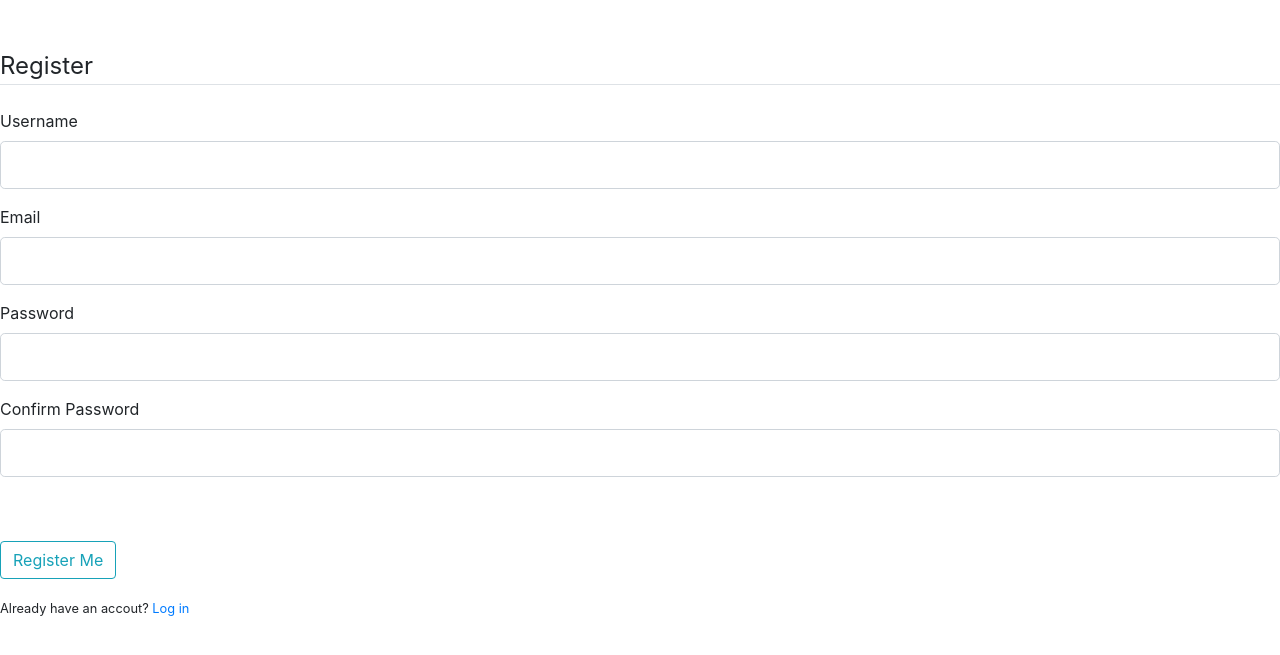
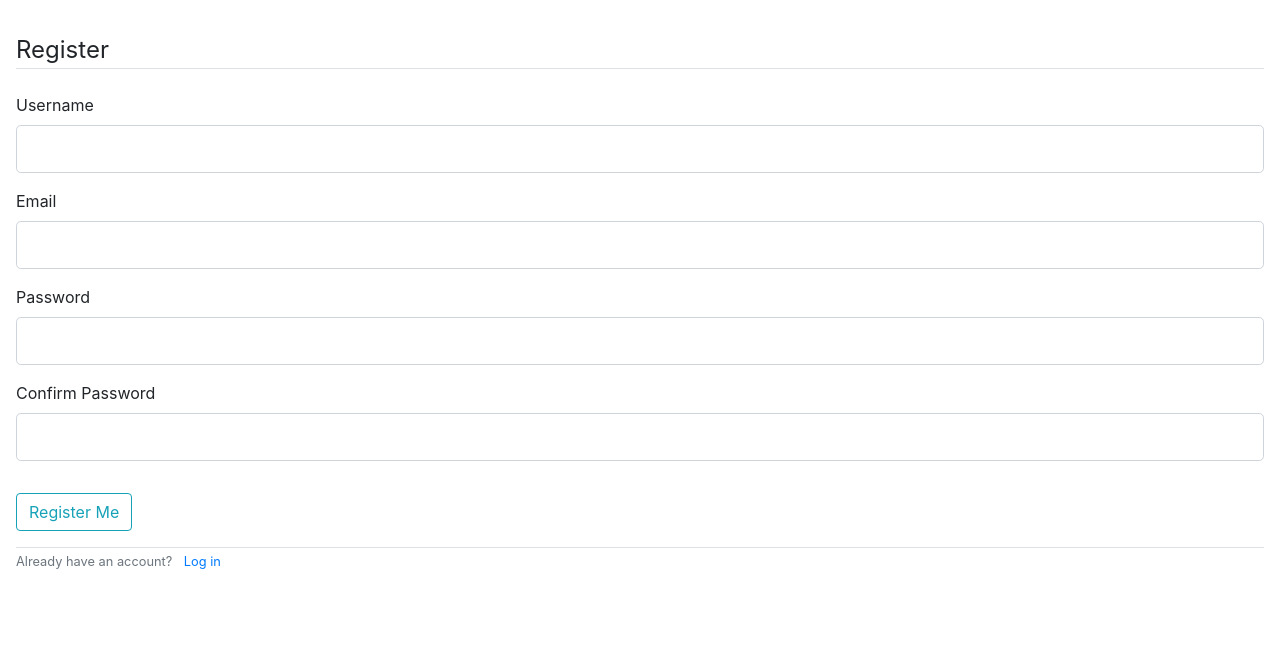
Before and after one commit to FelippoDev/Flask-Agenda, a Flask app: page /register in a window 1280 px wide. Shown: the part 56-711 px from the top of the page. Run offline with Flask 2, Linux system fonts and the light colour scheme; some libraries are stand-ins or nearby versions.

Commit message:
adding padding to the pages

```diff
--- a/flaskagenda/__init__.py
+++ b/flaskagenda/__init__.py
@@ -9,8 +9,6 @@ import psycopg2
 from flask_mail import Mail
 import os
 from wtforms.validators import Email
-
-
 
 
 app = Flask(__name__)
--- a/flaskagenda/routes.py
+++ b/flaskagenda/routes.py
@@ -23,7 +23,7 @@ def index():
     search = request.args.get('search')
     if search:
         contacts = Contact.query.filter(Contact.first_name.contains(search) |
-        Contact.last_name.contains(search) | Contact.email.contains(search)).filter_by(user_id=current_user.id).paginate(page=page, per_page=2)
+        Contact.last_name.contains(search) | Contact.email.contains(search)).filter_by(user_id=current_user.id).paginate(page=page, per_page=6)
     else:
         contacts = Contact.query.filter_by(user_id=current_user.id).paginate(page=page, per_page=6)
 
@@ -75,7 +75,7 @@ def dashboard():
         contact = Contact(first_name=form.first_name.data, last_name=form.last_name.data, email=form.email.data, number=form.number.data, user_id=current_user.id)
         db.session.add(contact)
         db.session.commit()
-        flash('Contact created successfully', 'success')
+        flash('Contact created successfully.', 'success')
         return redirect("/")
 
     return render_template('dashboard.html', form=form)
@@ -140,7 +140,7 @@ def reset_request():
         user = User.query.filter_by(email=form.email.data).first()
         send_mail(user)
         flash('An email has been sent with instructions to reset your password.', 'info')
-        return redirect("/")
+        return redirect("/login")
 
     return render_template('reset_request.html', form=form)
 
--- a/flaskagenda/templates/base.html
+++ b/flaskagenda/templates/base.html
@@ -11,10 +11,10 @@
 </head>
 <body>
     <nav class="navbar navbar-expand-sm navbar-dark bg-dark">
-        {% if current_user.is_authenticated%}
+        {% if current_user.is_authenticated %}
             <a href="{{ url_for('index')}}" class="navbar-brand">Flask Agenda</a>
         {%else%}
-            <span href="" class="navbar-brand">Flask Agenda</span>
+            <span class="navbar-brand">Flask Agenda</span>
         {%endif%}
         <button
             class="navbar-toggler" type="button" data-toggle="collapse" data-target="#navbarMenu">
--- a/flaskagenda/templates/dashboard.html
+++ b/flaskagenda/templates/dashboard.html
@@ -1,9 +1,9 @@
 {% extends 'base.html' %}
 {% block body %}
-    <div class="container mx-0 my-5">
+    <div class="container mx-0 my-3">
         <h2>Hello {{ current_user.username }}</h2>
     </div>
-    <div class="content">
+    <div class="content p-3">
         <form action="" method="POST">
             <fieldset class="form-group">
                 <legend class="border-bottom mb-4">New Contact</legend>
--- a/flaskagenda/templates/index.html
+++ b/flaskagenda/templates/index.html
@@ -1,10 +1,10 @@
 {% extends 'base.html' %}
 {% block body %}
-    <form action="" class="form-inline">
+    <form action="" class="form-inline p-2">
         <input type="search" name="search" class="form-control mr-sm-2 my-2" placeholder="Search">
         <button class="btn btn-dark" type="submit"><i class="bi bi-search"></i></button>
     </form>
-    <table  class="table table-hover table-responsive-lg my-5">
+    <table  class="table table-hover table-responsive-lg my-5 p-1">
         <caption>List of contacts</caption>
         <thead>
             <tr>
--- a/flaskagenda/templates/login.html
+++ b/flaskagenda/templates/login.html
@@ -1,9 +1,9 @@
 {% extends 'base.html' %}
 {% block body %}
-    <div class="content-section">
+    <div class="content-section p-3">
         <form action="" method="POST">
             {{ form.hidden_tag() }}
-            <fieldset class="form-group my-5">
+            <fieldset class="form-group my-3">
             <legend class="border-bottom mb-4">Log In</legend>
                 <div class="form-group">
                     {{ form.email.label(class='form-control-label')}}
@@ -36,7 +36,7 @@
                 </div>
             </form>
         </div>
-        <div class="border-top pt-3">
+        <div class="border-top pt-3 px-3">
             <small class="text-muted">
                 Need An Account? <a class="ml-2" href="{{ url_for('register') }}">Sign Up Now</a>
             </small>
--- a/flaskagenda/templates/register.html
+++ b/flaskagenda/templates/register.html
@@ -1,9 +1,9 @@
 {% extends 'base.html' %}
 {% block body %}
-    <div class="content">
+    <div class="content p-3">
         <form action="" method="POST">
             {{ form.hidden_tag() }}
-            <fieldset class="form-group my-5">
+            <fieldset class="form-group my-3">
                 <legend class="border-bottom mb-4">Register</legend>
                 <div class="form-group">
                     {{ form.username.label(class='form-control-label')}}
@@ -54,6 +54,10 @@
                 {{form.submit(class="btn btn-outline-info") }}
             </div>
         </form>
+        <div class="border-top">
+            <small class="text-muted">
+                Already have an account? <a class="ml-2" href="{{ url_for('login') }}">Log in</a>
+            </small>
+        </div>
     </div>
-    <span class="small">Already have an accout? <a href="{{url_for('login')}}">Log in</a></span>
 {%endblock%}
--- a/flaskagenda/templates/reset_password.html
+++ b/flaskagenda/templates/reset_password.html
@@ -1,7 +1,7 @@
 {% extends 'base.html' %}
 
 {% block body %}
-        <form action="" method="POST">
+        <form action="" method="POST" class="content p-3">
             {{ form.hidden_tag() }}
             <fieldset class="form-group">
                 <legend class="border-bottom mb-4">Reset Password</legend>
--- a/flaskagenda/templates/reset_request.html
+++ b/flaskagenda/templates/reset_request.html
@@ -3,7 +3,7 @@
 {% block body %}
     <form action="" method="POST">
         {{ form.hidden_tag() }}
-        <fieldset class="form-group my-5">
+        <fieldset class="form-group my-5 p-3">
             <legend class="border-bottom mb-4">Reset Password</legend>
             <div class="form-group">
                 {{ form.email.label(class='form-control-label')}}
--- a/flaskagenda/templates/update.html
+++ b/flaskagenda/templates/update.html
@@ -4,7 +4,7 @@
     <div class="content-section">
         <form action="" method="POST">
             {{ form.hidden_tag() }}
-            <fieldset class="form-group my-1">
+            <fieldset class="form-group my-1 p-3">
                 <legend class="border-bottom mb-4 ">Update Contact</legend>
             <div class="form-group">
                 {{ form.first_name.label(class='form-control-label')}}
```
